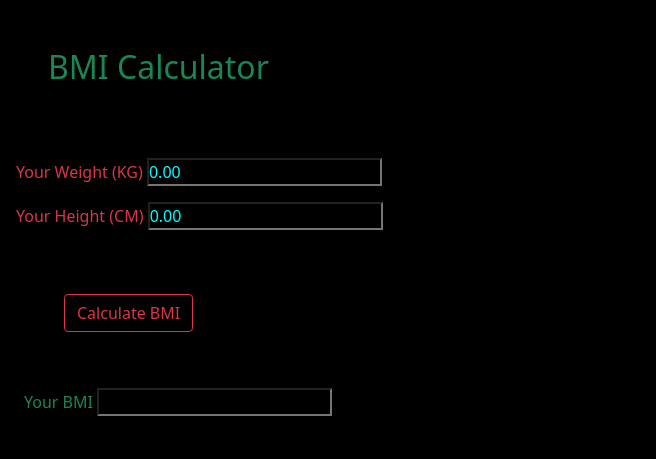
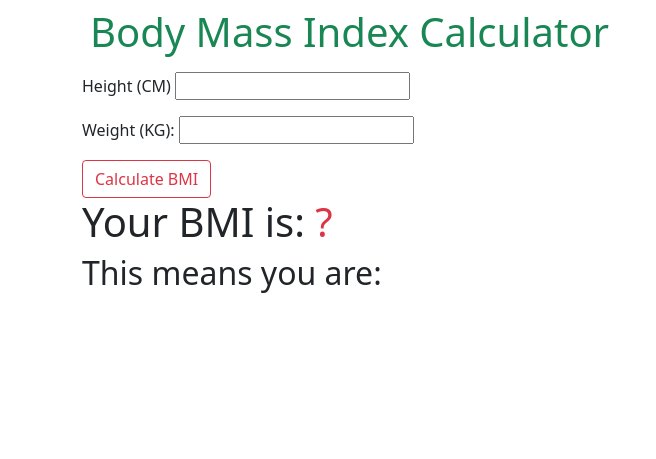
Before and after one commit to Raaid-Latief/BMI-Calculator, a plain HTML site: page index.html in a window 1280 px wide. Shown: the whole page, without its empty margins (0-656 px from the left). Drawn offline with nearby package versions, Linux system fonts and the light colour scheme.

Commit message:
second commit

```diff
--- a/index.html
+++ b/index.html
@@ -9,7 +9,7 @@
     <title>Document</title>
 </head>
 <body>
-
+<!--
  <div id="BMI" class="p-5">
     <h2 class="text-success">BMI Calculator</h2>
  </div>
@@ -28,18 +28,36 @@
 
     <p  id="BMI" class="text-success p-2">Your BMI
         <input type="text"  id="answer" /></p>
+ -->
 
+ <title>BMI Calculator</title>
+ <body>
+    <div class="container">
+      <h1 class="text-success p-2">Body Mass Index Calculator</h1>
+     <p>Height (CM)
+         <input type="text" id="heightunits" />
 
+     </p>
+     <p>Weight (KG):
+         <input type="text" id="weightunits" />
 
+     </p>
+     <input class="btn btn-outline-danger "  type="button" value="Calculate BMI" onclick="calculate()"/>
+      <h1>Your BMI is: <span id="output" class="text-danger">?</span></h1>
 
-
- </div>
+     <h2>This means you are: <span id='comment' class="text-danger"></span> </h2>
+    </div>
+ </body>
 
 
 
 
 
 
+
+
+<script src="script.js"></script>
+
 <script src="https://cdn.jsdelivr.net/npm/bootstrap@5.0.2/dist/js/bootstrap.bundle.min.js" integrity="sha384-MrcW6ZMFYlzcLA8Nl+NtUVF0sA7MsXsP1UyJoMp4YLEuNSfAP+JcXn/tWtIaxVXM" crossorigin="anonymous"></script>
 
 </body>
--- a/script.js
+++ b/script.js
@@ -0,0 +1,22 @@
+function calculate() {
+    //Get Input
+
+   var heightunits = document.getElementById("heightunits").value;
+
+   var weightunits = document.getElementById("weightunits").value;
+
+
+
+
+   //Calculation
+   let BMI = (weightunits / ((heightunits * heightunits)
+   / 10000)).toFixed(2);
+
+   //Results
+document.getElementById("output").innerHTML = Math.round(BMI * 100)/100;
+   if (BMI < 18.5) document.getElementById("comment").innerHTML = "Underweight";
+   if (BMI >= 18.5 && BMI <= 25) document.getElementById("comment").innerHTML = "Normal";
+   if (BMI >= 25 && BMI <= 30) document.getElementById("comment").innerHTML = "Currently Bulking";
+   if (BMI > 30) document.getElementById("comment").innerHTML = "Overweight";
+   document.getElementById("answer").value = output;
+}
--- a/styles.css
+++ b/styles.css
@@ -2,31 +2,12 @@
     margin: 0;
     padding: 0;
     box-sizing: border-box;
-    background-color: black;
+
+
 
   }
 
 
-  #bmi{
-    background-color: white;
-  }
-
-
-  #weight{
-    color: aqua;
-
-  }
-
-#height{
-    color: aqua;
-}
-
-#BMI{
-    color: aqua;
-}
-
-#calculate{
-    background-color: red;
-
+.container{
 
 }
```
